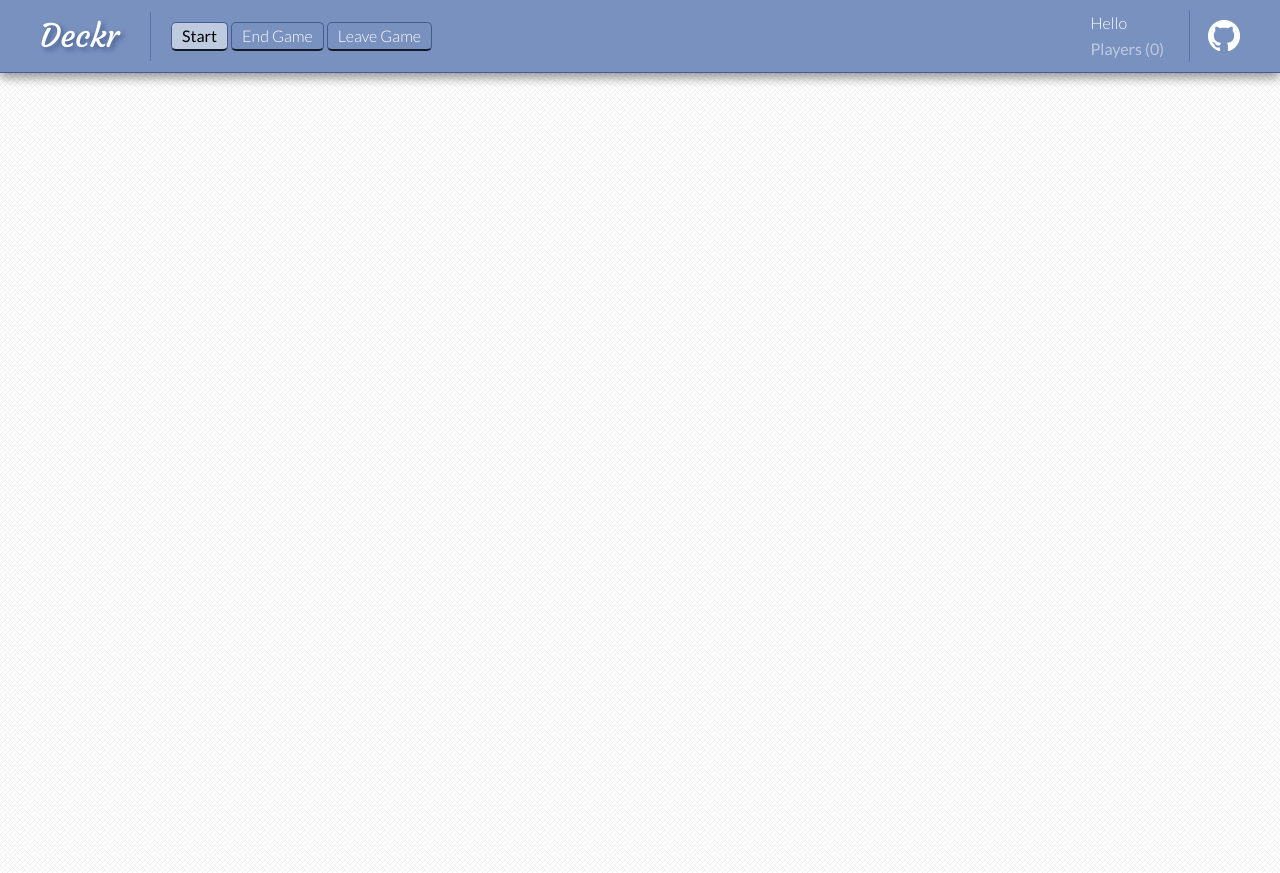
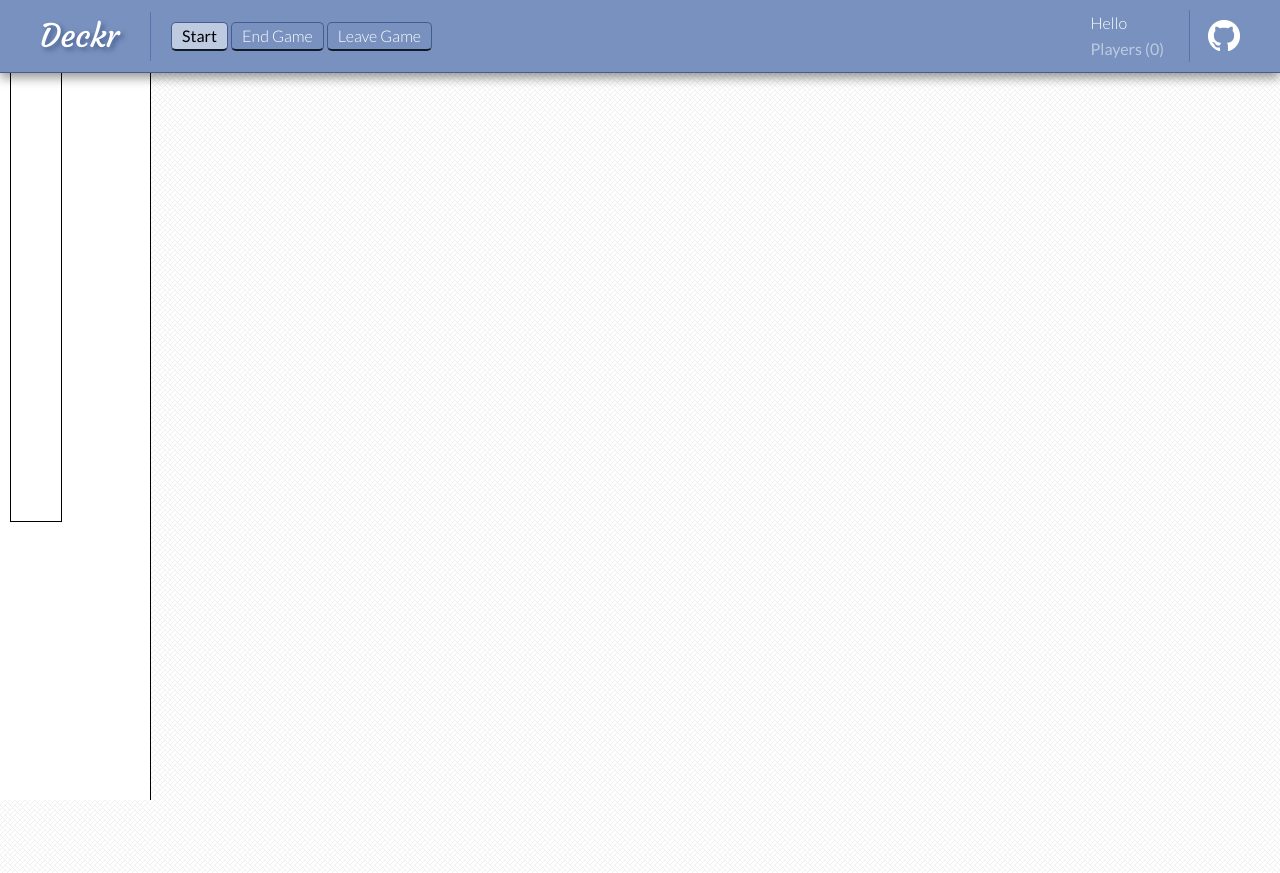
Before and after one commit to courageousillumination/deckr, a Django app: page /test_game/ in a window 1280 px wide. Run offline with Django 3.2, Linux system fonts and the light colour scheme; some libraries are stand-ins or nearby versions; some web fonts are replaced.

Commit message:
Added sidebar and chatbox.

```diff
--- a/webapp/deckr/static/deckr/index.css
+++ b/webapp/deckr/static/deckr/index.css
@@ -56,30 +56,35 @@ table {
 }
 
 /* line 10, scss/index.scss */
+html, body {
+  height: 100%;
+}
+
+/* line 14, scss/index.scss */
 body {
   font-family: "Lato", Helvetica, San-Serif;
   background-color: #eee;
   background-image: url("images/cream_pixels.png");
 }
 
-/* line 16, scss/index.scss */
+/* line 20, scss/index.scss */
 h1 {
   font-weight: 300;
   font-size: 1.5em;
   margin-bottom: 10px;
 }
-/* line 21, scss/index.scss */
+/* line 25, scss/index.scss */
 h1.bold {
   font-weight: bold;
 }
 
-/* line 26, scss/index.scss */
+/* line 30, scss/index.scss */
 h2 {
   font-weight: 300;
   font-size: 1.3em;
 }
 
-/* line 31, scss/index.scss */
+/* line 35, scss/index.scss */
 input[type="text"] {
   font-family: "Courgette";
   font-size: 1.5em;
@@ -87,7 +92,7 @@ input[type="text"] {
   margin: 10px;
   border: 1px solid #ccc;
 }
-/* line 38, scss/index.scss */
+/* line 42, scss/index.scss */
 input[type="text"]:focus {
   outline: none;
   border: 1px solid #7991bf;
@@ -96,7 +101,7 @@ input[type="text"]:focus {
   box-shadow: #becae0 0px 0px 5px;
 }
 
-/* line 49, scss/index.scss */
+/* line 53, scss/index.scss */
 #header {
   background-color: #7991bf;
   border-bottom: 1px solid #445d8e;
@@ -105,14 +110,15 @@ input[type="text"]:focus {
   -moz-box-shadow: rgba(0, 0, 0, 0.4) 0px 5px 10px;
   -webkit-box-shadow: rgba(0, 0, 0, 0.4) 0px 5px 10px;
   box-shadow: rgba(0, 0, 0, 0.4) 0px 5px 10px;
+  z-index: 2;
 }
-/* line 56, scss/index.scss */
+/* line 61, scss/index.scss */
 #header #github {
   position: absolute;
   top: 20px;
   right: 40px;
 }
-/* line 62, scss/index.scss */
+/* line 67, scss/index.scss */
 #header #player-names {
   position: absolute;
   top: 53px;
@@ -124,20 +130,20 @@ input[type="text"]:focus {
   -webkit-box-shadow: rgba(0, 0, 0, 0.4) 0px 5px 10px;
   box-shadow: rgba(0, 0, 0, 0.4) 0px 5px 10px;
 }
-/* line 71, scss/index.scss */
+/* line 76, scss/index.scss */
 #header #player-names li {
   padding: 5px;
   border-bottom: 1px solid #adbbd8;
 }
 
-/* line 82, scss/index.scss */
+/* line 87, scss/index.scss */
 #wrapper {
   width: 1200px;
   margin: 0 auto;
   margin-top: 50px;
 }
 
-/* line 87, scss/index.scss */
+/* line 92, scss/index.scss */
 #content {
   background-color: #fff;
   padding: 20px;
@@ -150,26 +156,26 @@ input[type="text"]:focus {
   -webkit-border-radius: 5px;
   border-radius: 5px;
 }
-/* line 95, scss/index.scss */
+/* line 100, scss/index.scss */
 #content .header {
   padding-bottom: 5px;
   margin-bottom: 20px;
   border-bottom: 1px solid #ccc;
 }
 
-/* line 106, scss/index.scss */
+/* line 111, scss/index.scss */
 .logo {
   color: #000;
   font-family: "Courgette";
 }
-/* line 110, scss/index.scss */
+/* line 115, scss/index.scss */
 #header .logo {
   font-size: 2em;
   color: #fff;
   text-shadow: #445d8e 3px 3px 5px;
 }
 
-/* line 117, scss/index.scss */
+/* line 122, scss/index.scss */
 .big-btn {
   font-weight: 300;
   color: #fff;
@@ -189,13 +195,13 @@ input[type="text"]:focus {
 .big-btn div:hover {
   background-color: #4c699f;
 }
-/* line 119, scss/index.scss */
+/* line 124, scss/index.scss */
 .big-btn div {
   padding: 15px;
   margin: 10px 0;
 }
 
-/* line 125, scss/index.scss */
+/* line 130, scss/index.scss */
 .small-btn {
   font-weight: 300;
   color: #fff;
@@ -215,23 +221,23 @@ input[type="text"]:focus {
 .small-btn div:hover {
   background-color: #4c699f;
 }
-/* line 127, scss/index.scss */
+/* line 132, scss/index.scss */
 .small-btn div {
   padding: 5px 10px;
 }
 
-/* line 133, scss/index.scss */
+/* line 138, scss/index.scss */
 #player-info h2 {
   color: #fff;
   font-size: 1.0em;
   padding: 5px;
 }
-/* line 138, scss/index.scss */
+/* line 143, scss/index.scss */
 #player-info h2 span.name {
   margin-left: 5px;
   font-size: 1.2em;
 }
-/* line 144, scss/index.scss */
+/* line 149, scss/index.scss */
 #header #player-info {
   display: inline-block;
   margin-top: -10px;
@@ -239,31 +245,31 @@ input[type="text"]:focus {
   padding-right: 20px;
   border-right: 1px solid #5675af;
 }
-/* line 151, scss/index.scss */
+/* line 156, scss/index.scss */
 #header #player-info #player-names-btn {
   text-align: right;
   color: #becae0;
   padding: 5px;
   font-size: 1em;
 }
-/* line 157, scss/index.scss */
+/* line 162, scss/index.scss */
 #header #player-info #player-names-btn:hover {
   color: white;
   background-color: #8a9fc7;
   cursor: pointer;
 }
 
-/* line 170, scss/index.scss */
+/* line 175, scss/index.scss */
 .game-body {
   height: 100%;
 }
 
-/* line 174, scss/index.scss */
+/* line 179, scss/index.scss */
 .game-wrapper {
   height: 100%;
 }
 
-/* line 178, scss/index.scss */
+/* line 183, scss/index.scss */
 #start-end-btns {
   display: inline-block;
   padding: 10px 20px;
@@ -273,22 +279,22 @@ input[type="text"]:focus {
   border-left: 1px solid #5675af;
 }
 
-/* line 187, scss/index.scss */
+/* line 192, scss/index.scss */
 #start-btn {
   color: #000;
   font-weight: 400;
 }
-/* line 190, scss/index.scss */
+/* line 195, scss/index.scss */
 #start-btn div {
   background-color: #becae0;
 }
-/* line 192, scss/index.scss */
+/* line 197, scss/index.scss */
 #start-btn div:hover {
   color: #fff;
   background-color: #445d8e;
 }
 
-/* line 199, scss/index.scss */
+/* line 204, scss/index.scss */
 .card.selected {
   margin-left: 3px;
   margin-top: 3px;
@@ -298,12 +304,39 @@ input[type="text"]:focus {
   box-shadow: 0px 0px 5px yellow;
 }
 
-/* line 211, scss/index.scss */
+/* line 216, scss/index.scss */
 .center {
   text-align: center;
 }
 
-/* line 215, scss/index.scss */
+/* line 220, scss/index.scss */
 .right {
   float: right;
 }
+
+/* line 224, scss/index.scss */
+#sidebar {
+  position: fixed;
+  background: white;
+  height: 100%;
+  top: 0px;
+  z-index: 1;
+  width: 150px;
+  border-right: 1px solid black;
+}
+
+/* line 234, scss/index.scss */
+#chat-box {
+  position: fixed;
+  width: 50px;
+  height: 500px;
+  top: 20px;
+  left: 10px;
+  border: 1px solid black;
+  overflow-y: scroll;
+}
+
+/* line 244, scss/index.scss */
+span.un {
+  font-weight: bold;
+}
--- a/webapp/deckr/static/deckr/js/game-room.js
+++ b/webapp/deckr/static/deckr/js/game-room.js
@@ -43,4 +43,6 @@ $(document).ready(function() {
     $('#leave-game-room').click(function(){
         socket.emit('leave_game');
     });
+    $('#chat-box').css('top',($('#chat-box').offset().top + $('#header').outerHeight()) + 'px');
+    $('#chat-box').css('width', $('#sidebar').width() - 20 + 'px');
 });
--- a/webapp/deckr/static/deckr/js/sockets.js
+++ b/webapp/deckr/static/deckr/js/sockets.js
@@ -136,3 +136,11 @@ function onPlayerNick(data){
     // $('#player_nick').html("Welcome " + data.nickname);
     my_game_id = data.id;
 }
+
+function onChat(data) {
+    user = data.user;
+    msg = data.msg;
+
+    $('#chat-box').append('<div>'+'<span class="un">'+user+'</span>'
+                            + ': ' + msg+'</div>');
+}
--- a/webapp/deckr/static/deckr/scss/index.scss
+++ b/webapp/deckr/static/deckr/scss/index.scss
@@ -6,6 +6,10 @@
 //
 // General tags
 //
+
+html,body {
+    height: 100%;
+}
 
 body {
     font-family: $text-font;
@@ -52,6 +56,7 @@ input[type="text"] {
     padding: 20px 40px;
     position: relative;
     @include box-shadow(rgba(0,0,0,0.4) 0px 5px 10px);
+    z-index: 2;
 
     #github {
         position: absolute;
@@ -215,3 +220,27 @@ input[type="text"] {
 .right {
     float: right;
 }
+
+#sidebar {
+    position: fixed;
+    background:  white;
+    height:  100%;
+    top: 0px;
+    z-index: 1;
+    width:  150px;
+    border-right: 1px solid black;
+}
+
+#chat-box {
+    position: fixed;
+    width:  50px;
+    height: 500px;
+    top: 20px; // Added to height of #header in js
+    left:  10px;
+    border: 1px solid black;
+    overflow-y: scroll;
+}
+
+span.un {
+    font-weight: bold;
+}
--- a/webapp/deckr/templates/deckr/game_room.html
+++ b/webapp/deckr/templates/deckr/game_room.html
@@ -30,6 +30,13 @@
 <div class="game-body">
     <div style="display: none;" id="staging_area"></div>
     <div id="game-wrapper">
+        <div id="sidebar">
+            <div id="sidebar-innards">
+                <div id="chat-box">
+                </div>
+            </div>
+          </div>
+
         {% include sub_template %}
         {% block game-wrapper %}{% endblock %}
         <script>
```
